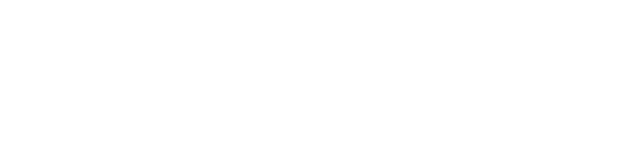
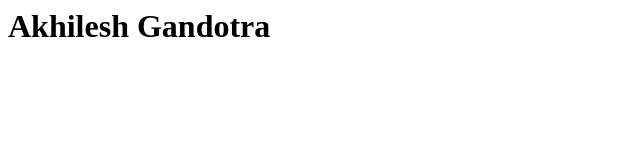
Before and after one commit to akhilesh-gandotra/akhilesh-gandotra.github.io, a plain HTML site: page index.html in a window 1280 px wide. Shown: the whole page, without its empty margins (0-640 px from the left). Drawn offline with Linux system fonts and the light colour scheme.

Commit message:
Update index.html

```diff
--- a/index.html
+++ b/index.html
@@ -1,5 +1,7 @@
 <html>
 <head>
-    <title>Akhilesh Gandotra</title>
+    <body>
+    <h1>Akhilesh Gandotra</h1>
+        </body>
 </head>
 </html>
```
